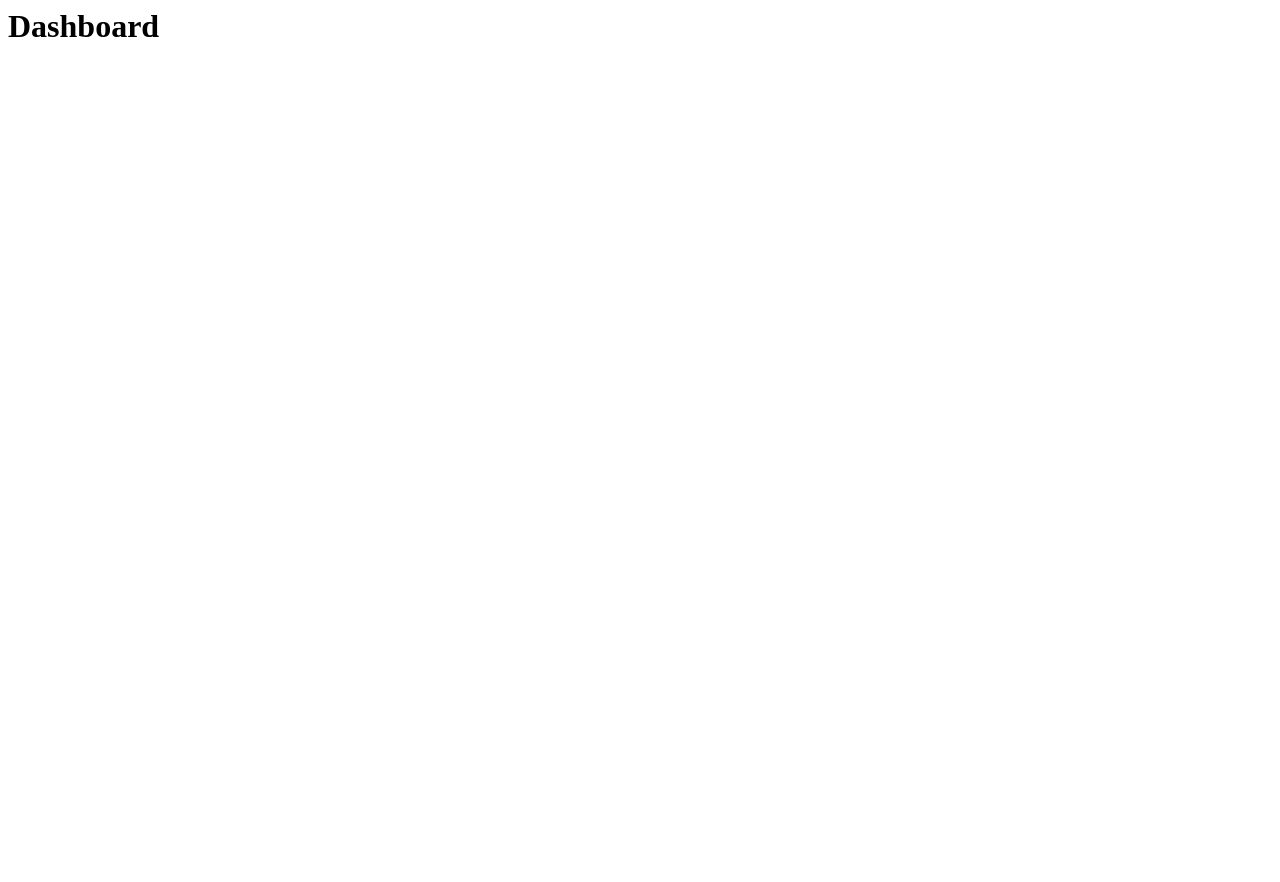
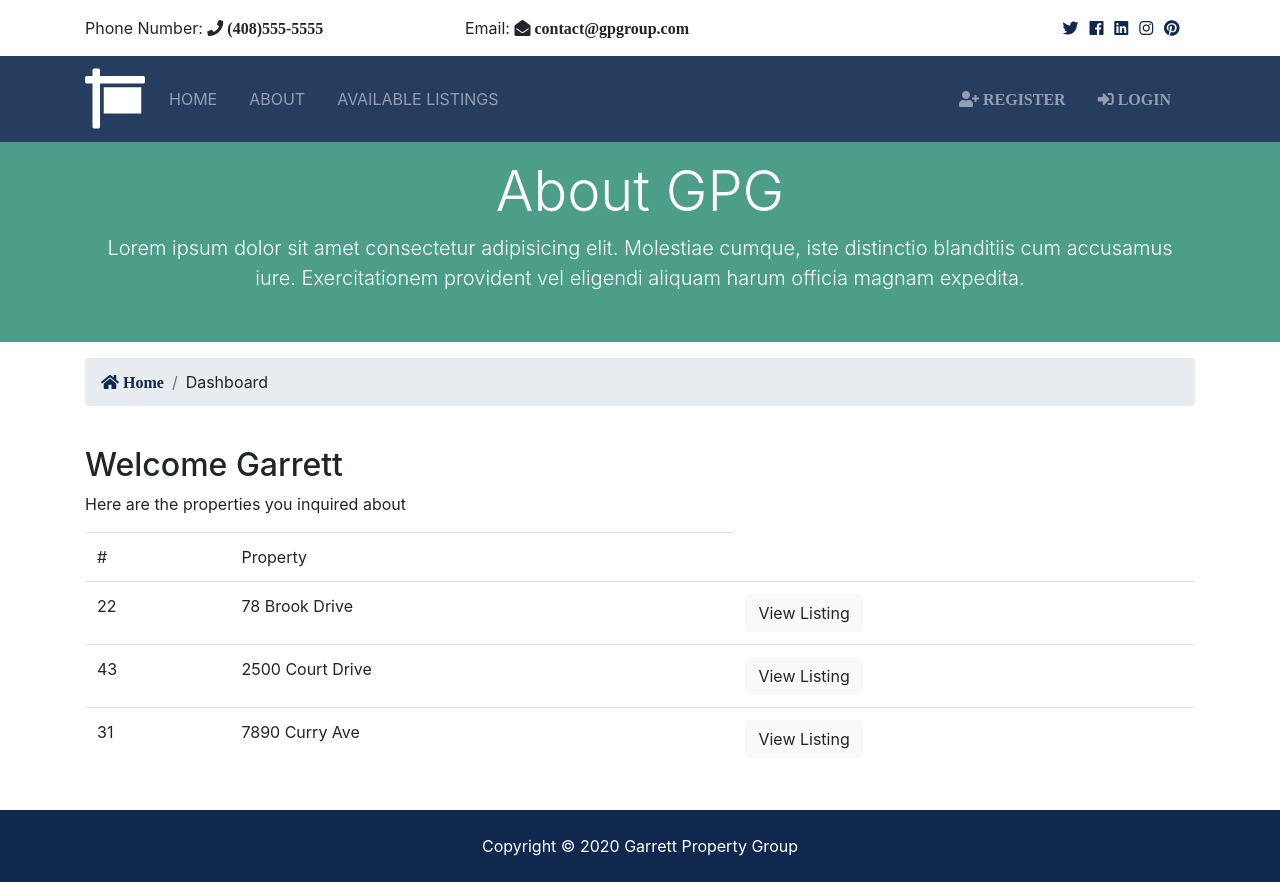
Before and after one commit to Gkata7/garrett_property_group, a Django app: page /accounts/dashboard in a window 1280 px wide. Before the commit the page is almost empty. Before the commit the page ends 37 px from the top, so only its background shows below. Run offline with Django 3.2, Linux system fonts and the light colour scheme; some libraries are stand-ins or nearby versions.

Commit message:
added logout section and finished login/register section

```diff
--- a/accounts/views.py
+++ b/accounts/views.py
@@ -46,7 +46,10 @@ def login(request):
     return render(request, 'accounts/login.html')
 
 def logout(request):
-  return redirect('index')
+  if request.method == 'POST':
+    auth.logout(request)
+    messages.success(request, 'You are now logged out!')
+    return redirect('index')
 
 def dashboard(request):
   return render(request, 'accounts/dashboard.html')
--- a/gpg/settings.py
+++ b/gpg/settings.py
@@ -21,7 +21,7 @@ BASE_DIR = Path(__file__).resolve().parent.parent
 # See https://docs.djangoproject.com/en/3.1/howto/deployment/checklist/
 
 # SECURITY WARNING: keep the secret key used in production secret!
-SECRET_KEY = '@i%l3&w!04iu17_3xi^gw^z26d2mukwl^a+a6!m0tjeopb3qx6'
+SECRET_KEY = ''
 
 # SECURITY WARNING: don't run with debug turned on in production!
 DEBUG = True
--- a/gpg/static/css/style.css
+++ b/gpg/static/css/style.css
@@ -40,7 +40,7 @@ img {
 }
 
 #services {
-  background: url("../img/about_houses.jpg") no-repeat top center fixed/cover;
+  background: url("../img/building.jpg") no-repeat top center;
   min-height: 300px;
   position: relative;
   overflow: hidden;
--- a/templates/accounts/dashboard.html
+++ b/templates/accounts/dashboard.html
@@ -1 +1,68 @@
-<h1>Dashboard</h1>
+{% extends 'base.html' %}
+{% block content %}
+<!-- Header Section -->
+<section id="showcase-inner" class="py-3 text-white">
+  <div class="container">
+    <div class="row text-center">
+      <br>
+<!-- Alert Message -->
+{% include 'partials/_alerts.html' %}
+      <div class="col-md-12">
+        <h4 class="display-4">About GPG</h4>
+        <p class="lead">Lorem ipsum dolor sit amet consectetur adipisicing elit. Molestiae cumque, iste distinctio blanditiis cum accusamus iure. Exercitationem provident vel eligendi aliquam harum officia magnam expedita.</p>
+      </div>
+    </div>
+  </div>
+</section>
+<!-- Breadcrumb -->
+<section id="bc" class="mt-3">
+  <div class="container">
+    <nav aria-label="breadcrumb">
+      <ol class="breadcrumb">
+        <li class="breadcrumb-item">
+          <a href="index.html">
+            <i class="fas fa-home"> Home</i>
+          </a>
+        </li>
+        <li class="breadcrumb-item">Dashboard</li>
+      </ol>
+    </nav>
+  </div>
+</section>
+<!-- Dashboard Content -->
+<section id="dashboard" class="py-4">
+  <div class="container">
+    <div class="row">
+      <div class="col-md-12">
+        <h2>Welcome Garrett</h2>
+        <p>Here are the properties you inquired about</p>
+        <table class="table">
+          <thead>
+            <tr>
+              <td scope="col">#</td>
+              <td scope="col">Property</td>
+            </tr>
+          </thead>
+          <tbody>
+            <tr>
+              <td>22</td>
+              <td>78 Brook Drive</td>
+              <td><a href="#" class="btn btn-light">View Listing</a></td>
+            </tr>
+            <tr>
+              <td>43</td>
+              <td>2500 Court Drive</td>
+              <td><a href="#" class="btn btn-light">View Listing</a></td>
+            </tr>
+            <tr>
+              <td>31</td>
+              <td>7890 Curry Ave</td>
+              <td><a href="#" class="btn btn-light">View Listing</a></td>
+            </tr>
+          </tbody>
+        </table>
+      </div>
+    </div>
+  </div>
+</section>
+{% endblock %}
--- a/templates/pages/index.html
+++ b/templates/pages/index.html
@@ -4,6 +4,8 @@
 <!-- Showcase top portion -->
   <section id="showcase">
     <div class="container text-center">
+<!-- Alert Message -->
+{% include 'partials/_alerts.html' %}
       <div class="home-search">
         <div class="overlay p-5">
           <h1 class="display-4 mb-4 ">Property Searching Just Got Easier</h1>
@@ -58,8 +60,6 @@
       </div>
     </div>
   </section>
-  <!-- Alert Message -->
-  {% include 'partials/_alerts.html' %}
   <!------ Listings Section ------>
   <section id="listings" class="py-5">
     <div class="container">
@@ -121,6 +121,7 @@
             <p>No Listings Available</p>
           </div>
         {% endif %}
+  </section>
   <!-- Services Section -->
   <section id="services" class="bg-secondary text-white py-5 mt-5">
       <div class="container">
@@ -148,6 +149,5 @@
     </section>
   </div>
 </div>
-  </section>
 
 {% endblock %}
--- a/templates/partials/_navbar.html
+++ b/templates/partials/_navbar.html
@@ -37,6 +37,27 @@
           </li>
         </ul>
         <ul class="navbar-nav ml-auto">
+          {% if user.is_authenticated %}
+            <li
+            {% if 'dashboard' in request.path %}
+              class="nav-item active mr-3"
+            {% else %}
+              class="nav-item mr-3"
+            {% endif %}
+            >
+              <a href="{% url 'dashboard' %}" class="nav-link">
+                Welcome {{ user.username }} (Dashboard)
+              </a>
+            </li>
+            <li class="nav-item mr-3">
+              <a href="javascript:{document.getElementById('logout').submit()}" class="nav-link"><i class="fas fa-sign-out-lat"></i> Logout
+              </a>
+              <form action="{% url 'logout' %}" id="logout" method="POST">
+                {% csrf_token %}
+                <input type="hidden">
+              </form>
+            </li>
+          {% else %}
             <li
             {% if 'register' in request.path %}
               class="nav-item active mr-3"
@@ -59,6 +80,7 @@
                 <i class="fas fa-sign-in-alt"> Login</i>
               </a>
             </li>
+          {% endif %}
         </ul>
       </div>
     </div>
```
Lines whose indentation alone changed are shown as unchanged.
